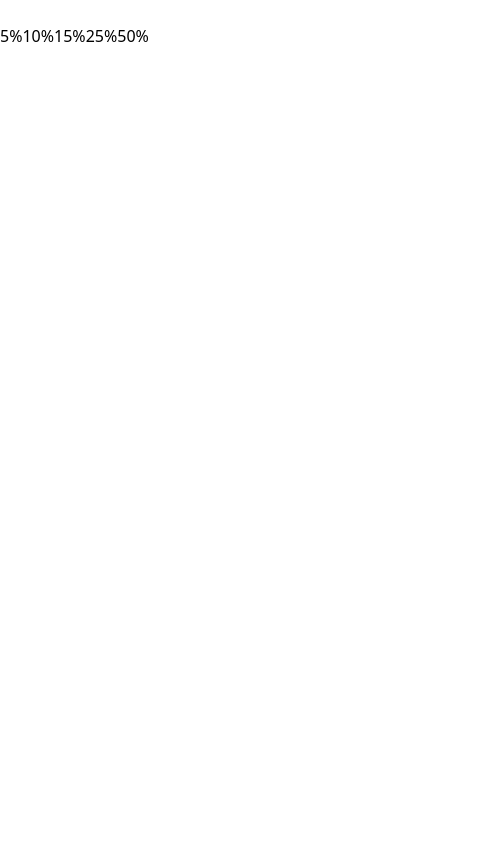
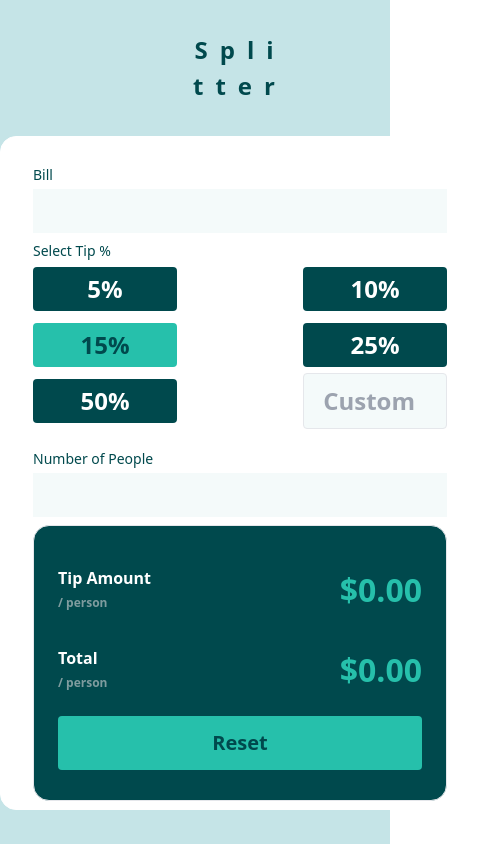
Before and after one commit to atinybeardedman/splitter, a Vue app: page / in a window 390 px wide. Shown: the whole page, 480 px wide, since content can reach past the window. Built offline with nearby package versions, Linux system fonts and the light colour scheme.

Commit message:
feat: add mobile styling and initial functionality

```diff
--- a/src/App.vue
+++ b/src/App.vue
@@ -1,8 +1,14 @@
 <template>
-  <main>
-    <section>
-      <tip-form></tip-form>
-      <result-display></result-display>
+  <main h="100vh" display="flex" bg="gray-cyan-200">
+    <section m="sm:y-auto sm:x-auto y-0" w="30rem">
+      <h1 font="700 tracking-0.75rem" py="2rem" text="center uppercase dark-cyan" class="title">
+        Spli<br>
+        tter
+      </h1>
+      <div bg="white" border="~ rounded-2xl white" px="2rem" py="2">
+        <tip-form></tip-form>
+        <result-display></result-display>
+      </div>
     </section>
   </main>
 </template>
@@ -22,4 +28,8 @@ export default defineComponent({
 </script>
 
 <style>
+body {
+  font-size: 24px;
+  /* font-family: 'Space Mono', monospace; */
+}
 </style>
--- a/src/components/BaseInput.vue
+++ b/src/components/BaseInput.vue
@@ -1,5 +1,15 @@
 <template>
-    <input :id="id" :type="type" :value="modelValue" @input="updateInput"/>
+    <input
+        w="full"
+        bg="gray-cyan-100"
+        text="right dark-cyan"
+        py="1"
+        :id="id"
+        :placeholder="placeholder"
+        :type="type"
+        :value="modelValue"
+        @input="updateInput"
+    />
 </template>
 
 <script lang="ts">
@@ -15,6 +25,10 @@ export default defineComponent({
             type: String,
             default: 'text'
         },
+        placeholder: {
+            type: String,
+            default: ''
+        },
         modelValue: {
             type: String,
             default: ''
--- a/src/components/FormField.vue
+++ b/src/components/FormField.vue
@@ -1,12 +1,12 @@
 <template>
     <div>
         <div class="header">
-            <label for=""></label>
+            <label :for="id" text="sm dark-cyan">{{label}}</label>
             <div class="error"></div>
         </div>
         <div class="input-wrapper">
-            <base-icon></base-icon>
-            <base-input></base-input>
+            <base-icon>{{icon}}</base-icon>
+            <base-input :id="id" :type="type" p="y-2 x-4" font="700"></base-input>
         </div>
 
     </div>
@@ -21,6 +21,24 @@ export default defineComponent({
     components: {
         BaseInput,
         BaseIcon
+    },
+    props: {
+        id: {
+            type: String,
+            default: ''
+        },
+        label: {
+            type: String,
+            default: ''
+        },
+        type: {
+            type: String,
+            default: ''
+        },
+        icon: {
+            type: String,
+            default: ''
+        }
     }
 });
 </script>
--- a/src/components/ResultDisplay.vue
+++ b/src/components/ResultDisplay.vue
@@ -1,8 +1,41 @@
-<template></template>
+<template>
+    <div bg="dark-cyan" flex="column" align="center" text="white" border="~ rounded-2xl" p="x-1.5rem y-1.5rem">
+        <split-result :result="tipSplit">Tip Amount</split-result>
+        <split-result :result="totalSplit">Total</split-result>
+        <base-button
+            font="700"
+            border="~ 0px rounded"
+            outline="none active:none"
+            my="1.5"
+            py="3"
+            w="full"
+            transition="colors"
+            hover="bg-gray-cyan-200 text-dark-cyan"
+            text="20px dark-cyan center uppercase"
+            bg="primary hover:gray-cyan-200"
+        >Reset</base-button>
+    </div>
+</template>
 
 <script lang="ts">
-import { defineComponent } from 'vue';
+import { computed, defineComponent } from 'vue';
+import SplitResult from './SplitResult.vue';
+import BaseButton from './BaseButton.vue';
+import useStore from '../composition/useStore';
 export default defineComponent({
-    name: 'ResultDisplay'
+    name: 'ResultDisplay',
+    components: {
+        SplitResult,
+        BaseButton
+    },
+    setup: () => {
+        const { selectedPercent, totalBill, numSplit } = useStore();
+        const tipSplit = computed(() => (totalBill.value * (selectedPercent.value / 100) / numSplit.value) );
+        const totalSplit = computed(() => (totalBill.value * (1 + selectedPercent.value / 100) / numSplit.value));
+        return {
+            tipSplit,
+            totalSplit
+        }
+    }
 });
 </script>
--- a/src/components/SplitResult.vue
+++ b/src/components/SplitResult.vue
@@ -1,8 +1,36 @@
-<template></template>
+<template>
+<div flex="~ row" justify="between" align="items-center" p="y-1rem">
+    <div class="description" font="700" text="left" flex="~ sm:row col">
+        <div class="label" text="16px" p="b-1">
+            <slot></slot>
+        </div>
+        <div class="sub-label" text="12px gray-cyan-400">
+            / person
+        </div>
+    </div>
+        <div class="result" text="2rem primary" font="700">
+            {{currencyPipe(result)}}
+        </div>
+</div>
+</template>
 
 <script lang="ts">
 import { defineComponent } from 'vue';
+import  useCurrency  from '../composition/useCurrency';
 export default defineComponent({
-    name: 'SplitResult'
+    name: 'SplitResult',
+    props: {
+        result: {
+            type: Number,
+            default: 0
+        }
+    },
+    setup: () => {
+        const {currencyPipe} = useCurrency();
+        return {
+           currencyPipe
+        }
+
+    }
 });
 </script>
--- a/src/components/TipChoices.vue
+++ b/src/components/TipChoices.vue
@@ -1,20 +1,23 @@
 <template>
-    <div>
+    <div text="sm dark-cyan">Select Tip %</div>
+    <div flex="~ row wrap" justify="between">
         <toggle-button
             v-for="(choice,index) in choices"
             :key="index"
             :id="'choice-' + index"
             :value="choice"
-            :selected-value="selectedValue"
-            @click="selectedValue = choice"
+            :selected-value="selectedPercent"
+            @click="selectedPercent = choice"
         >{{ choice }}%</toggle-button>
+        <base-input placeholder="Custom" font="700" text="placeholder-gray-cyan-500 right" px="1rem" b="~ rounded" type="number" id="custom" w="9rem"></base-input>
     </div>
 </template>
 
 <script lang="ts">
-import { defineComponent, PropType, ref } from 'vue';
+import { computed, defineComponent, PropType, ref } from 'vue';
 import ToggleButton from './ToggleButton.vue';
 import BaseInput from './BaseInput.vue';
+import useStore from '../composition/useStore';
 export default defineComponent({
     name: 'TipChoices',
     components: {
@@ -28,9 +31,9 @@ export default defineComponent({
         }
     },
     setup() {
-        const selectedValue = ref(5);
+        const {selectedPercent} = useStore();
         return {
-            selectedValue
+            selectedPercent
         }
     }
 });
--- a/src/components/TipForm.vue
+++ b/src/components/TipForm.vue
@@ -1,8 +1,8 @@
 <template>
     <section>
-        <form-field></form-field>
-        <tip-choices></tip-choices>
-        <form-field></form-field>
+        <form-field py="2" type="number" id="bill" label="Bill"></form-field>
+        <tip-choices py="2"></tip-choices>
+        <form-field py="2" type="number" id="num-people" label="Number of People"></form-field>
     </section>
 </template>
 
--- a/src/components/ToggleButton.vue
+++ b/src/components/ToggleButton.vue
@@ -1,5 +1,16 @@
 <template>
-    <base-button :class="{active: isToggled}" >
+    <base-button
+        font="700"
+        border="~ 0px rounded"
+        outline="none active:none"
+        my="1.5"
+        py="1"
+        w="9rem"
+        transition="colors"
+        hover="bg-gray-cyan-200 text-dark-cyan"
+        :text="isToggled ? 'dark-cyan' : 'white'"
+        :bg="isToggled ? 'primary hover:gray-cyan-200' : 'dark-cyan'"
+    >
         <slot></slot>
     </base-button>
 </template>
@@ -18,7 +29,7 @@ export default defineComponent({
         }
     },
     setup: (props) => {
-        const {selectedValue, value } = toRefs(props);
+        const { selectedValue, value } = toRefs(props);
         const isToggled = computed(() => selectedValue.value === value.value);
 
         return {
--- /dev/null
+++ b/src/composition/useCurrency.ts
@@ -0,0 +1,7 @@
+export default function useCurrency(){
+    const currencyPipe = (value: string | number) => `$${parseFloat(value.toString()).toFixed(2)}`;
+    return {
+        currencyPipe
+    }
+
+}
--- /dev/null
+++ b/src/composition/useStore.ts
@@ -0,0 +1,12 @@
+import { ref } from "vue";
+
+export default function useStore(){
+    const selectedPercent = ref(15);
+    const totalBill = ref(0);
+    const numSplit = ref(1);
+    return {
+        selectedPercent,
+        totalBill,
+        numSplit
+    }
+}
```
